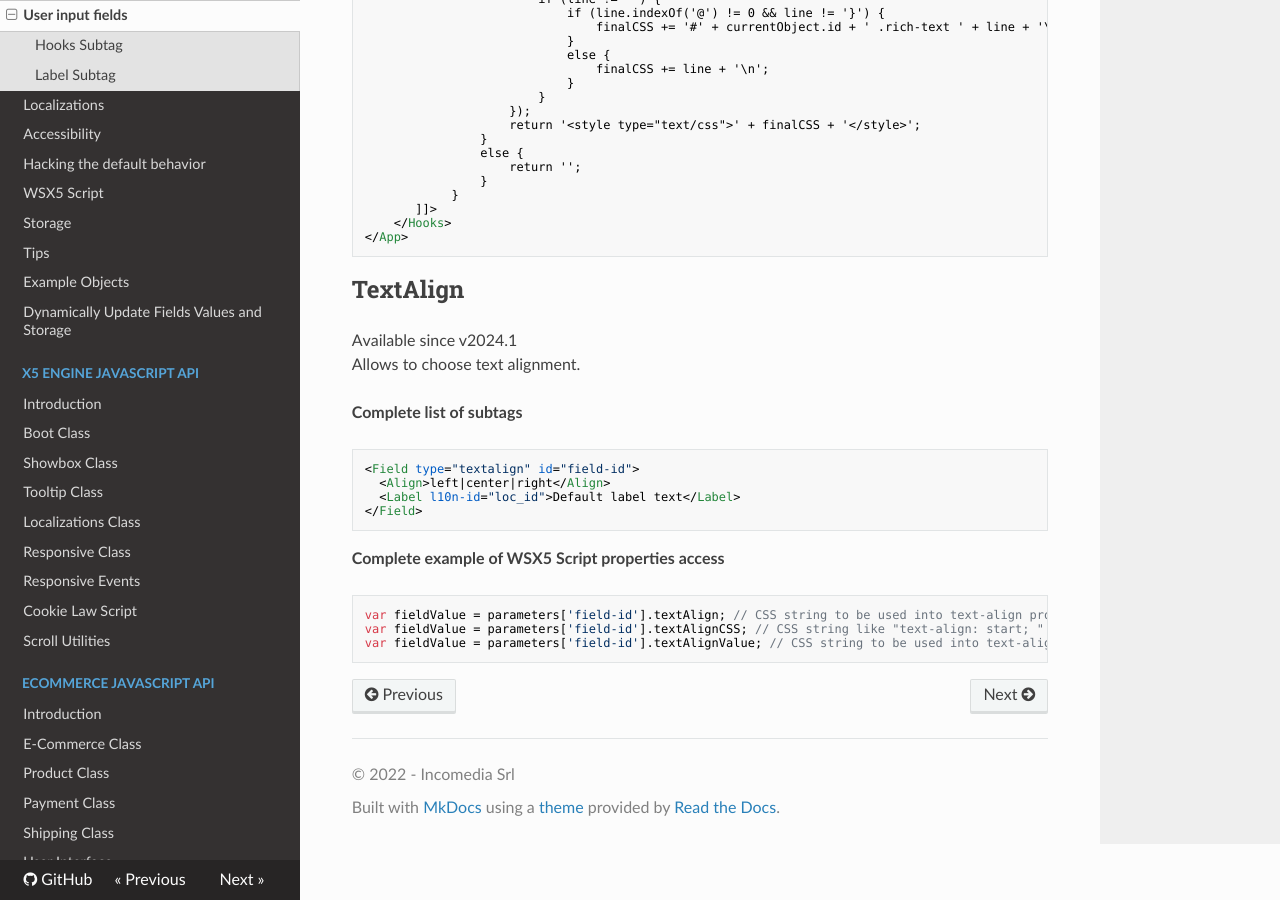
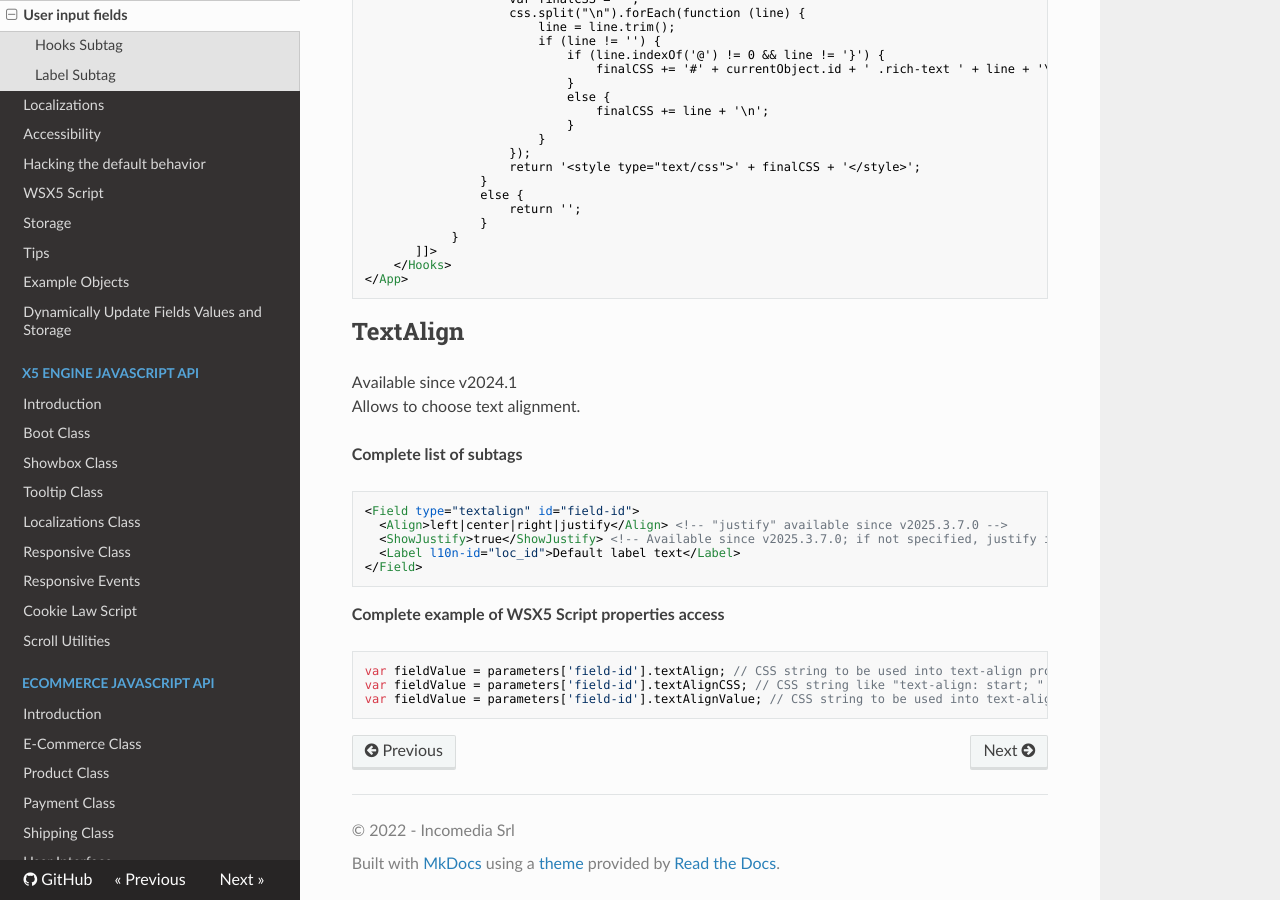
Before and after one commit to WebSiteX5/wsx5-developers-guide, an MkDocs documentation site: the page built from docs/optional-objects/user-input-fields.md, in a window 1280 px wide and 900 px high, scrolled down 17944 px. Built offline with MkDocs 1.6.1, drawn with Linux system fonts in a browser that asks for light colours; nearby versions of some CDN libraries; some of the changed text lies outside the part shown.

Commit message:
Add MagicText properties in TextField; add "justify" option in TextAlignField

````diff
--- a/docs/optional-objects/user-input-fields.md
+++ b/docs/optional-objects/user-input-fields.md
@@ -775,6 +775,9 @@ Show a text input.
   <MultiLine>false</MultiLine>
   <LinesCount>1</LinesCount>
   <ShowScrollbar>false</ShowScrollbar>
+  <ShowMagicText>true</ShowMagicText> <!-- Available since v2026.1.0.0; if not specified, MagicText is not shown -->
+  <MagicTextCreationTypes>Ideas,Title,SEOTitle,ShortDescription,Paragraph,Tags</MagicTextCreationTypes> <!-- Available since v2026.1.0.0; comma separated list of creation type; if not specified, Title and Paragraph are shown -->
+  <MagicTextEditTypes>MoreEngaging,SEOOriented,Simpler,Longer,Shorter,KeyPoints,Translated</MagicTextEditTypes> <!-- Available since v2026.1.0.0; comma separated list of edit type; if not specified, MoreEngaging, Simpler, Longer, Shorter and Translated are shown -->
   <Label l10n-id="loc_id">Default label text</Label>
 </Field>
 ```
@@ -909,7 +912,8 @@ Allows to choose text alignment.
 **Complete list of subtags**
 ```xml
 <Field type="textalign" id="field-id">
-  <Align>left|center|right</Align>
+  <Align>left|center|right|justify</Align> <!-- "justify" available since v2025.3.7.0 -->
+  <ShowJustify>true</ShowJustify> <!-- Available since v2025.3.7.0; if not specified, justify is not shown -->
   <Label l10n-id="loc_id">Default label text</Label>
 </Field>
 ```
@@ -918,5 +922,5 @@ Allows to choose text alignment.
 ```js
 var fieldValue = parameters['field-id'].textAlign; // CSS string to be used into text-align property
 var fieldValue = parameters['field-id'].textAlignCSS; // CSS string like "text-align: start; "
-var fieldValue = parameters['field-id'].textAlignValue; // CSS string to be used into text-align property, RTL safe (returns start, center or end)
+var fieldValue = parameters['field-id'].textAlignValue; // CSS string to be used into text-align property, RTL safe (returns start, center, end or justify)
 ```
````
